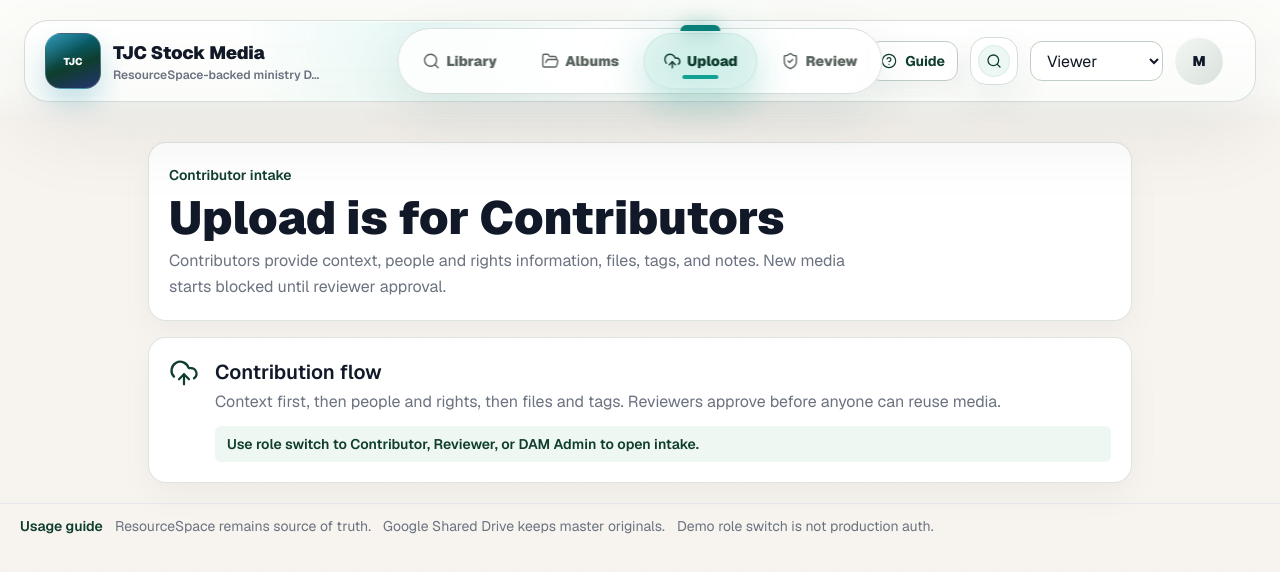
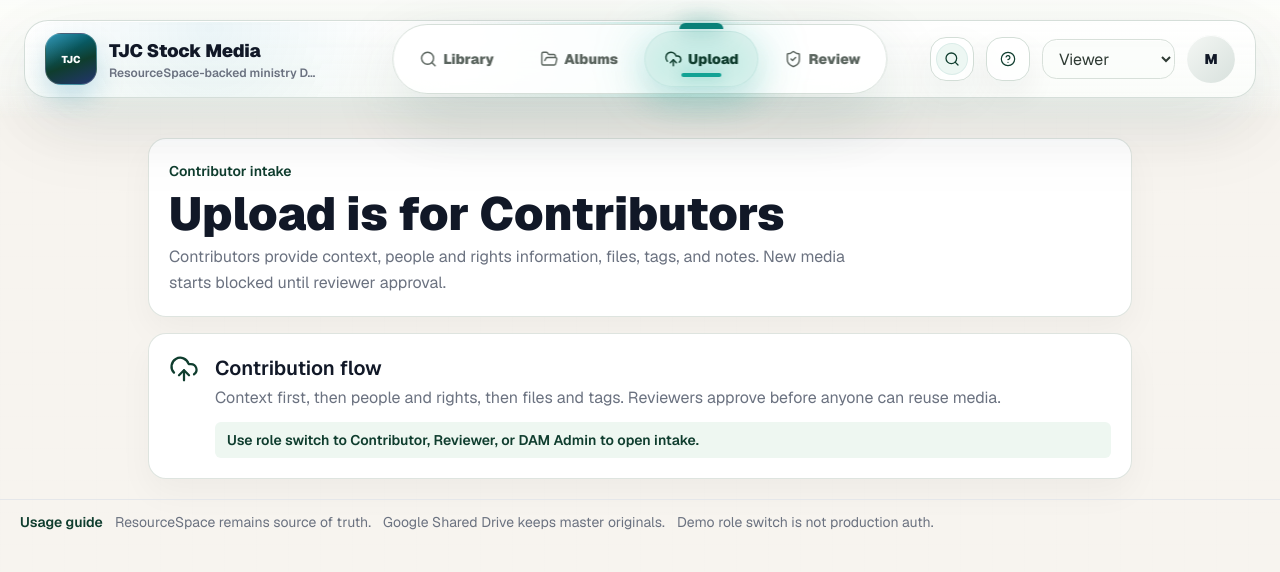
Before and after one commit to Hali0321/tjc-stock-media, a Next.js app in the folder frontend/: page /upload in a window 1280 px wide. Shown: the top 572 px of the page. Built offline with nearby package versions, Linux system fonts and the light colour scheme.

Commit message:
feat(frontend): refine tubelight app shell

```diff
--- a/frontend/app/globals.css
+++ b/frontend/app/globals.css
@@ -274,11 +274,13 @@ textarea:focus-visible {
   border: 1px solid rgba(210, 220, 214, .92);
   border-radius: 1.5rem;
   background:
-    radial-gradient(circle at 32% 0%, rgba(21, 185, 168, .10), transparent 22%),
+    radial-gradient(circle at 50% 0%, rgba(21, 185, 168, .16), transparent 28%),
+    radial-gradient(circle at 15% 10%, rgba(0, 125, 164, .08), transparent 18%),
     linear-gradient(180deg, rgba(255,255,255,.96), rgba(250,252,249,.92));
   box-shadow:
     0 1px 0 rgba(255,255,255,.96) inset,
-    0 30px 80px rgba(17, 24, 39, .075);
+    0 30px 80px rgba(17, 24, 39, .075),
+    0 24px 70px rgba(13, 121, 112, .065);
 }
 
 .dam-soft-card {
--- a/frontend/components/AppChrome.tsx
+++ b/frontend/components/AppChrome.tsx
@@ -18,18 +18,18 @@ export function AppChrome({ children }: { children: React.ReactNode }) {
       <a className="skip-link" href="#main-content">Skip to content</a>
       <div className="grain-overlay" aria-hidden="true" />
       <header className="dam-app-header sticky top-0 z-40 px-3 py-3 md:px-6 md:py-5">
-        <div className="dam-app-shell relative mx-auto grid min-h-16 w-full max-w-[1760px] gap-3 px-4 py-3 md:grid-cols-[auto_1fr_auto] md:items-center md:px-5">
-          <div className="flex min-w-0 items-center justify-between gap-3">
-            <Link href="/" className="flex min-w-0 items-center gap-3" aria-label="TJC Stock Media home">
-              <span className="dam-brand-mark grid h-11 w-11 shrink-0 place-items-center rounded-[1rem] text-[10px] font-black text-white md:h-14 md:w-14">TJC</span>
+        <div className="dam-app-shell relative mx-auto grid min-h-16 w-full max-w-[1760px] gap-3 px-4 py-3 lg:grid-cols-[minmax(12rem,auto)_1fr_minmax(8rem,auto)] lg:items-center lg:px-5 xl:grid-cols-[minmax(15rem,auto)_1fr_minmax(15rem,auto)]">
+          <div className="flex min-w-0 items-center justify-between gap-3 lg:col-start-1">
+            <Link href="/" className="flex min-w-0 items-center gap-3 lg:max-w-[13.5rem] xl:max-w-none" aria-label="TJC Stock Media home">
+              <span className="dam-brand-mark grid h-11 w-11 shrink-0 place-items-center rounded-[1rem] text-[10px] font-black text-white md:h-[3.25rem] md:w-[3.25rem]">TJC</span>
               <span className="min-w-0">
                 <strong className="block truncate text-base font-black tracking-[-.01em] md:text-lg">TJC Stock Media</strong>
-                <small className="hidden max-w-[13rem] truncate text-xs font-semibold leading-snug text-tjc-muted sm:block">ResourceSpace-backed ministry DAM</small>
+                <small className="hidden max-w-[13rem] truncate text-xs font-semibold leading-snug text-tjc-muted lg:block">ResourceSpace-backed ministry DAM</small>
               </span>
             </Link>
             <button
               type="button"
-              className="grid h-11 w-11 place-items-center rounded-[1rem] border border-[#d7e0da] bg-white text-tjc-evergreen shadow-[0_1px_0_rgba(255,255,255,.95)_inset,0_10px_24px_rgba(25,34,29,.08)] transition duration-300 ease-[cubic-bezier(.22,1,.36,1)] hover:bg-[#f1f7f3] active:scale-[.97] md:hidden"
+              className="grid h-11 w-11 place-items-center rounded-[1rem] border border-[#d7e0da] bg-white text-tjc-evergreen shadow-[0_1px_0_rgba(255,255,255,.95)_inset,0_10px_24px_rgba(25,34,29,.08)] transition duration-300 ease-[cubic-bezier(.22,1,.36,1)] hover:bg-[#f1f7f3] active:scale-[.97] lg:hidden"
               onClick={() => setMobileMenuOpen((open) => !open)}
               aria-label={mobileMenuOpen ? "Close app menu" : "Open app menu"}
               aria-expanded={mobileMenuOpen}
@@ -39,29 +39,23 @@ export function AppChrome({ children }: { children: React.ReactNode }) {
             </button>
           </div>
 
-          <div className="hidden md:absolute md:left-1/2 md:top-1/2 md:block md:-translate-x-1/2 md:-translate-y-1/2">
+          <div className="hidden lg:absolute lg:left-1/2 lg:top-1/2 lg:block lg:-translate-x-1/2 lg:-translate-y-1/2">
             <AppNav role={role} />
           </div>
 
-          <div className="hidden min-w-0 items-center justify-end gap-3 md:flex">
-            <Link href="/guide" className="hidden min-h-10 items-center gap-2 rounded-xl border border-[#c1cec5] bg-white/95 px-3 text-sm font-bold text-tjc-evergreen shadow-[0_1px_0_rgba(255,255,255,.9)_inset,0_10px_24px_rgba(25,34,29,.055)] transition hover:bg-[#f3f8f4] active:translate-y-px md:inline-flex" aria-label="Open usage guide">
+          <div className="hidden min-w-0 items-center justify-end gap-2 lg:col-start-3 lg:flex xl:gap-3">
+            <CommandPalette />
+            <Link href="/guide" className="hidden min-h-11 w-11 items-center justify-center gap-2 rounded-[1rem] border border-[#d3ded7] bg-white/90 px-0 text-sm font-bold text-tjc-evergreen shadow-[0_1px_0_rgba(255,255,255,.9)_inset,0_14px_32px_rgba(25,34,29,.06)] transition-all duration-500 ease-[cubic-bezier(.22,1,.36,1)] hover:-translate-y-0.5 hover:bg-[#f3f8f4] active:scale-[.985] lg:inline-flex 2xl:w-auto 2xl:px-3" aria-label="Open usage guide">
               <HelpCircle aria-hidden="true" size={16} strokeWidth={1.8} />
-              <span>Guide</span>
+              <span className="hidden 2xl:inline">Guide</span>
             </Link>
-            {role === "DAM Admin" ? (
-              <a className="hidden min-h-10 items-center gap-2 rounded-xl border border-[#c1cec5] bg-white/95 px-3 text-sm font-bold text-tjc-evergreen shadow-[0_1px_0_rgba(255,255,255,.9)_inset,0_10px_24px_rgba(25,34,29,.055)] transition hover:bg-[#f3f8f4] active:translate-y-px 2xl:inline-flex" href="http://localhost:8088" target="_blank" rel="noreferrer">
-                <ExternalLink aria-hidden="true" size={16} strokeWidth={1.8} />
-                <span>ResourceSpace</span>
-              </a>
-            ) : null}
-            <CommandPalette />
-            <label className="flex min-w-0 items-center gap-2">
+            <label className="hidden min-w-0 items-center gap-2 xl:flex">
               <span id="demo-role-label" className="sr-only">Demo role</span>
               <select
                 aria-labelledby="demo-role-label"
                 value={role}
                 onChange={(event) => setRole(event.target.value as typeof role)}
-                className="min-h-10 max-w-[11rem] rounded-xl border border-[#c1cec5] bg-white px-3 text-sm font-semibold text-tjc-ink shadow-[0_1px_0_rgba(255,255,255,.9)_inset] max-[380px]:max-w-[8.5rem]"
+                className="min-h-10 max-w-[9.25rem] rounded-[.9rem] border border-[#d8e0da] bg-[#fbfdfb]/80 px-3 text-sm font-semibold text-[#2f3b34] shadow-[0_1px_0_rgba(255,255,255,.8)_inset]"
               >
                 {roles.map((item) => (
                   <option key={item}>{item}</option>
@@ -73,7 +67,7 @@ export function AppChrome({ children }: { children: React.ReactNode }) {
           {mobileMenuOpen ? (
             <div
               id="mobile-app-menu"
-              className="absolute inset-x-3 top-[calc(100%+.5rem)] z-50 grid gap-3 rounded-[1.35rem] border border-[#d6e0d9] bg-white/96 p-3 shadow-[0_22px_60px_rgba(17,24,39,.16),0_1px_0_rgba(255,255,255,.95)_inset] backdrop-blur-xl md:hidden"
+              className="absolute inset-x-3 top-[calc(100%+.5rem)] z-50 grid gap-3 rounded-[1.35rem] border border-[#d6e0d9] bg-white/96 p-3 shadow-[0_22px_60px_rgba(17,24,39,.16),0_1px_0_rgba(255,255,255,.95)_inset] backdrop-blur-xl lg:hidden"
             >
               <CommandPalette />
               <Link href="/guide" className="inline-flex min-h-11 items-center justify-center gap-2 rounded-xl border border-[#c1cec5] bg-[#f8fbf8] px-3 text-sm font-black text-tjc-evergreen" onClick={() => setMobileMenuOpen(false)}>
@@ -103,7 +97,7 @@ export function AppChrome({ children }: { children: React.ReactNode }) {
           ) : null}
         </div>
       </header>
-      <div className="md:hidden">
+      <div className="lg:hidden">
         <AppNav role={role} />
       </div>
       <main id="main-content" className="relative z-10 min-w-0 pb-24 md:pb-0">{children}</main>
--- a/frontend/components/AppNav.tsx
+++ b/frontend/components/AppNav.tsx
@@ -2,7 +2,7 @@
 
 import Link from "next/link";
 import { usePathname } from "next/navigation";
-import { FolderOpen, Search, Settings2, ShieldCheck, UploadCloud, type LucideIcon } from "lucide-react";
+import { FolderOpen, Search, ShieldCheck, UploadCloud, type LucideIcon } from "lucide-react";
 import type { DemoRole } from "@/lib/types";
 import { cn } from "@/lib/ui";
 
@@ -17,8 +17,7 @@ const navItems: AppNavItem[] = [
   { href: "/", label: "Library", icon: Search },
   { href: "/collections", label: "Albums", icon: FolderOpen },
   { href: "/upload", label: "Upload", icon: UploadCloud },
-  { href: "/review", label: "Review", icon: ShieldCheck },
-  { href: "/admin", label: "Admin", icon: Settings2, adminOnly: true }
+  { href: "/review", label: "Review", icon: ShieldCheck }
 ];
 
 export function AppNav({ role }: { role: DemoRole }) {
@@ -27,7 +26,7 @@ export function AppNav({ role }: { role: DemoRole }) {
 
   return (
     <nav
-      className="tubelight-nav fixed bottom-3 left-1/2 z-30 flex w-[calc(100%-1.5rem)] max-w-[25rem] -translate-x-1/2 items-center gap-1 rounded-[1.65rem] border border-[#d5dfda] bg-white/93 p-1.5 shadow-[0_1px_0_rgba(255,255,255,.95)_inset,0_24px_70px_rgba(17,24,39,.18)] backdrop-blur-xl md:static md:z-auto md:w-max md:max-w-none md:translate-x-0 md:justify-center md:rounded-full md:border-[#d6dfd9] md:bg-white/82 md:p-1 md:shadow-[0_1px_0_rgba(255,255,255,.95)_inset,0_20px_55px_rgba(13,55,47,.10)]"
+      className="tubelight-nav fixed bottom-3 left-1/2 z-30 flex w-[calc(100%-1.5rem)] max-w-[25rem] -translate-x-1/2 items-center gap-1 rounded-[1.65rem] border border-[#d5dfda] bg-white/93 p-1.5 shadow-[0_1px_0_rgba(255,255,255,.95)_inset,0_24px_70px_rgba(17,24,39,.18)] backdrop-blur-xl lg:static lg:z-auto lg:w-max lg:max-w-none lg:translate-x-0 lg:justify-center lg:gap-1.5 lg:rounded-full lg:border-[#d6dfd9] lg:bg-white/86 lg:p-1.5 lg:shadow-[0_1px_0_rgba(255,255,255,.95)_inset,0_24px_70px_rgba(13,55,47,.14)] 2xl:gap-2"
       aria-label="Primary navigation"
     >
       {visibleItems.map((item) => {
@@ -39,7 +38,7 @@ export function AppNav({ role }: { role: DemoRole }) {
             key={item.href}
             href={item.href}
             className={cn(
-              "group relative inline-flex min-h-[4.1rem] min-w-0 flex-1 flex-col items-center justify-center gap-1 overflow-visible rounded-[1.25rem] px-1.5 text-[11px] font-black text-[#5b655f] transition-all duration-500 ease-[cubic-bezier(.22,1,.36,1)] hover:text-tjc-evergreen active:scale-[.98] md:min-h-14 md:flex-none md:flex-row md:gap-1.5 md:rounded-full md:px-4 md:text-sm xl:px-5",
+              "group relative inline-flex min-h-[4.1rem] min-w-0 flex-1 flex-col items-center justify-center gap-1 overflow-visible rounded-[1.25rem] px-1.5 text-[11px] font-black text-[#5b655f] transition-all duration-500 ease-[cubic-bezier(.22,1,.36,1)] hover:text-tjc-evergreen active:scale-[.98] lg:min-h-14 lg:flex-none lg:flex-row lg:gap-1.5 lg:rounded-full lg:px-5 lg:text-sm 2xl:gap-2 2xl:px-7 2xl:text-base",
               isActive && "text-tjc-evergreen",
               utility && "border-l border-tjc-line"
             )}
@@ -48,13 +47,13 @@ export function AppNav({ role }: { role: DemoRole }) {
           >
             {isActive ? (
               <>
-                <span className="absolute inset-0 rounded-[1.25rem] bg-[#e8f6f2] shadow-[inset_0_0_0_1px_rgba(13,121,112,.08),0_18px_34px_rgba(7,132,121,.16)] md:rounded-full" aria-hidden="true" />
-                <span className="absolute -top-1 left-1/2 h-1.5 w-10 -translate-x-1/2 rounded-t-full bg-[#087c75] shadow-[0_0_18px_rgba(8,124,117,.55)] md:-top-2" aria-hidden="true" />
-                <span className="absolute left-1/2 top-0 h-14 w-20 -translate-x-1/2 rounded-full bg-[#19b9a8]/14 blur-xl md:h-16 md:w-28" aria-hidden="true" />
-                <span className="absolute bottom-2 h-1 w-9 rounded-full bg-[#12a294] md:bottom-2.5" aria-hidden="true" />
+                <span className="absolute inset-0 rounded-[1.25rem] bg-[#e8f6f2] shadow-[inset_0_0_0_1px_rgba(13,121,112,.08),0_18px_34px_rgba(7,132,121,.16)] lg:rounded-full" aria-hidden="true" />
+                <span className="absolute -top-1 left-1/2 h-1.5 w-11 -translate-x-1/2 rounded-t-full bg-[#087c75] shadow-[0_0_22px_rgba(8,124,117,.65)] lg:-top-2" aria-hidden="true" />
+                <span className="absolute left-1/2 top-0 h-14 w-20 -translate-x-1/2 rounded-full bg-[#19b9a8]/18 blur-xl lg:h-16 lg:w-32" aria-hidden="true" />
+                <span className="absolute bottom-2 h-1 w-10 rounded-full bg-[#12a294] shadow-[0_0_14px_rgba(18,162,148,.45)] lg:bottom-2.5" aria-hidden="true" />
               </>
             ) : null}
-            <Icon className="relative z-10 h-5 w-5 shrink-0 transition duration-500 ease-[cubic-bezier(.22,1,.36,1)] group-hover:-translate-y-0.5 md:h-[18px] md:w-[18px]" aria-hidden="true" strokeWidth={1.9} />
+            <Icon className="relative z-10 h-5 w-5 shrink-0 transition duration-500 ease-[cubic-bezier(.22,1,.36,1)] group-hover:-translate-y-0.5 lg:h-[18px] lg:w-[18px]" aria-hidden="true" strokeWidth={1.9} />
             <span className="nav-label relative z-10 whitespace-nowrap leading-none">{item.label}</span>
           </Link>
         );
--- a/frontend/components/CommandPalette.tsx
+++ b/frontend/components/CommandPalette.tsx
@@ -199,7 +199,7 @@ export function CommandPalette() {
     <>
       <button
         type="button"
-        className="group hidden min-h-12 w-12 items-center justify-center gap-2 rounded-[1rem] border border-[#d3ded7] bg-white/92 px-2 text-left text-sm font-black text-tjc-evergreen shadow-[0_1px_0_rgba(255,255,255,.95)_inset,0_16px_40px_rgba(13,55,47,.075)] transition-all duration-500 ease-[cubic-bezier(.22,1,.36,1)] hover:-translate-y-0.5 hover:border-[#a8c7bb] hover:bg-[#f7fbf8] hover:shadow-[0_1px_0_rgba(255,255,255,.95)_inset,0_24px_54px_rgba(13,55,47,.12)] active:scale-[.985] md:inline-flex"
+        className="group hidden min-h-11 w-11 items-center justify-center gap-2 rounded-[1rem] border border-[#d3ded7] bg-white/90 px-0 text-left text-sm font-black text-tjc-evergreen shadow-[0_1px_0_rgba(255,255,255,.95)_inset,0_16px_40px_rgba(13,55,47,.075)] transition-all duration-500 ease-[cubic-bezier(.22,1,.36,1)] hover:-translate-y-0.5 hover:border-[#a8c7bb] hover:bg-[#f7fbf8] hover:shadow-[0_1px_0_rgba(255,255,255,.95)_inset,0_24px_54px_rgba(13,55,47,.12)] active:scale-[.985] lg:inline-flex 2xl:w-auto 2xl:px-3"
         onClick={openPalette}
         aria-label="Open command palette"
         aria-keyshortcuts="Meta+K Control+K"
@@ -207,11 +207,12 @@ export function CommandPalette() {
         <span className="grid h-8 w-8 shrink-0 place-items-center rounded-full bg-[#edf7f3] text-tjc-evergreen shadow-[inset_0_0_0_1px_rgba(13,121,112,.08)] transition duration-500 ease-[cubic-bezier(.22,1,.36,1)] group-hover:bg-[#dff3ed]">
           <Search size={16} strokeWidth={1.9} aria-hidden="true" />
         </span>
-        <span className="sr-only">Command</span>
+        <span className="hidden text-sm font-black text-tjc-ink 2xl:inline">Command</span>
+        <kbd className="hidden shrink-0 rounded-lg border border-[#c7d2ca] bg-[#f4f7f4] px-1.5 py-0.5 text-[11px] font-black text-tjc-muted shadow-[0_1px_0_rgba(255,255,255,.9)_inset] 2xl:inline">⌘K</kbd>
       </button>
       <button
         type="button"
-        className="inline-flex min-h-11 items-center justify-center gap-2 rounded-xl border border-[#d3ded7] bg-white px-3 text-sm font-black text-tjc-evergreen shadow-[0_1px_0_rgba(255,255,255,.95)_inset] transition-all duration-300 ease-[cubic-bezier(.22,1,.36,1)] hover:bg-[#f3f8f4] active:scale-[.98] md:hidden"
+        className="inline-flex min-h-11 items-center justify-center gap-2 rounded-xl border border-[#d3ded7] bg-white px-3 text-sm font-black text-tjc-evergreen shadow-[0_1px_0_rgba(255,255,255,.95)_inset] transition-all duration-300 ease-[cubic-bezier(.22,1,.36,1)] hover:bg-[#f3f8f4] active:scale-[.98] lg:hidden"
         onClick={openPalette}
         aria-label="Open command palette"
         aria-keyshortcuts="Meta+K Control+K"
```
Also changed, not shown: 3 other files (tests, documents, lock files or other folders).
